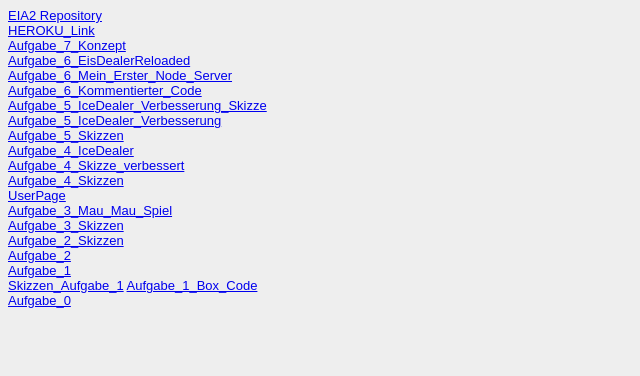
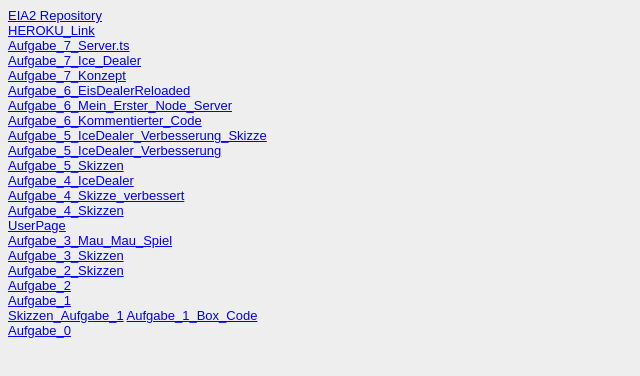
Before and after one commit to MarvinKuebler/Steckbrief, a plain HTML site: page steckbrief.htm in a window 1280 px wide. Shown: the whole page, without its empty margins (0-640 px from the left). Drawn offline with Linux system fonts and the light colour scheme.

Commit message:
links updated

```diff
--- a/steckbrief.htm
+++ b/steckbrief.htm
@@ -7,6 +7,8 @@
 <!-- Hier bitte die Vorkenntnisse im Bereich Programmierung zu Beginn der Veranstaltung kurz beschreiben! -->
 <a href="https://github.com/MarvinKuebler/EIA2" target="_blank">EIA2 Repository</a></br>
 <a href="https://marvinkuebler.herokuapp.com/Hallo" target="_blank!">HEROKU_Link</a><br>
+<a href="https://github.com/MarvinKuebler/EIA2/blob/master/Aufgabe_7/server/Server.ts" target="_blank!">Aufgabe_7_Server.ts</a><br>
+<a href="https://marvinkuebler.github.io/EIA2/Aufgabe_7/index.html" target="_blank!">Aufgabe_7_Ice_Dealer</a><br>
 <a href="https://marvinkuebler.github.io/EIA2/Aufgabe_7/skizzen/EIA_Aufgabe_7_Konzept.pdf" target="_blank!">Aufgabe_7_Konzept</a><br>
 <a href="https://marvinkuebler.github.io/EIA2/Aufgabe_6/index.html" target="_blank!">Aufgabe_6_EisDealerReloaded</a><br>
 <a href="https://marvinkuebler.github.io/EIA2/Aufgabe_6/EIA_Aufgabe_6_ErsterNodeServer.pdf" target="_blank!">Aufgabe_6_Mein_Erster_Node_Server</a><br>
```
Also changed, not shown: 1 other file.
